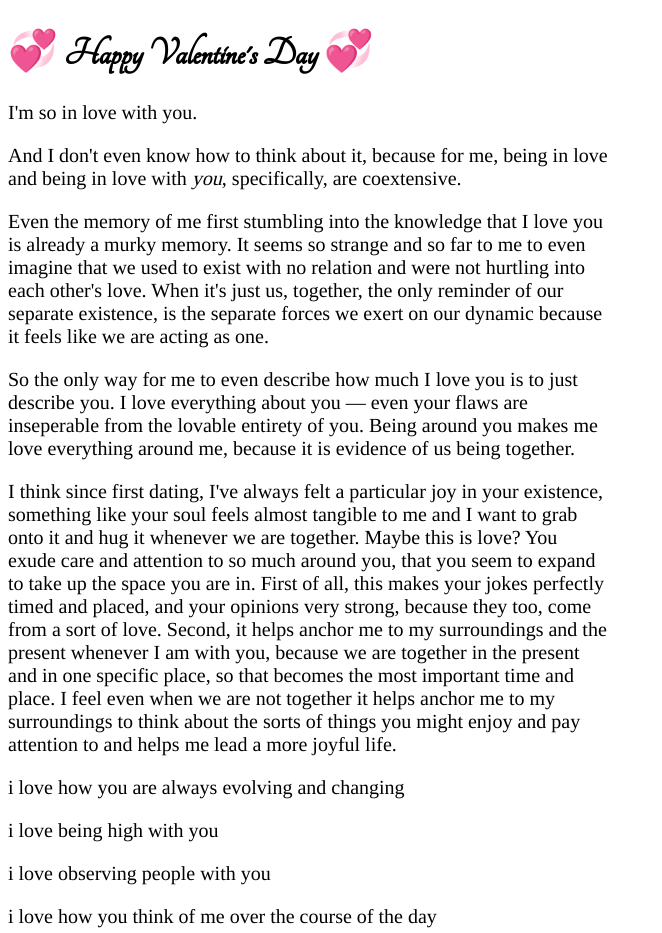
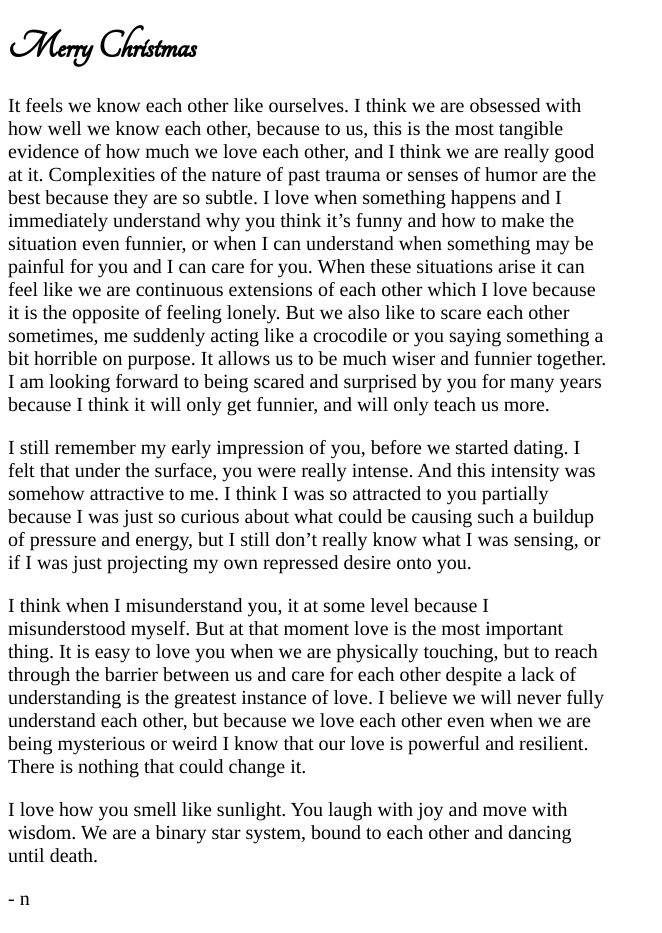
Before and after one commit to noahsthompson/yqandn, a plain HTML site: page index.html in a window 1280 px wide. Shown: the top 933 px of the page, without its empty margins (0-662 px from the left). Drawn offline with Linux system fonts and the light colour scheme.

Commit message:
christmas letter

```diff
--- a/index.html
+++ b/index.html
@@ -19,6 +19,20 @@
     <link rel="stylesheet" href="style.css" />
 </head>
 
+<h1> Merry Christmas </h1>
+<body>
+<p>It feels we know each other like ourselves. I think we are obsessed with how well we know each other, because to us, this is the most tangible evidence of how much we love each other, and I think we are really good at it. Complexities of the nature of past trauma or senses of humor are the best because they are so subtle. I love when something happens and I immediately understand why you think it’s funny and how to make the situation even funnier, or when I can understand when something may be painful for you and I can care for you. When these situations arise it can feel like we are continuous extensions of each other which I love because it is the opposite of feeling lonely. But we also like to scare each other sometimes, me suddenly acting like a crocodile or you saying something a bit horrible on purpose. It allows us to be much wiser and funnier together. I am looking forward to being scared and surprised by you for many years because I think it will only get funnier, and will only teach us more.</p>
+
+<p>I still remember my early impression of you, before we started dating. I felt that under the surface, you were really intense. And this intensity was somehow attractive to me. I think I was so attracted to you partially because I was just so curious about what could be causing such a buildup of pressure and energy, but I still don’t really know what I was sensing, or if I was just projecting my own repressed desire onto you.</p>
+
+<p>I think when I misunderstand you, it at some level because I misunderstood myself. But at that moment love is the most important thing. It is easy to love you when we are physically touching, but to reach through the barrier between us and care for each other despite a lack of understanding is the greatest instance of love. I believe we will never fully understand each other, but because we love each other even when we are being mysterious or weird I know that our love is powerful and resilient. There is nothing that could change it.</p>
+
+<p>I love how you smell like sunlight.
+You laugh with joy and move with wisdom.
+We are a binary star system, bound to each other and dancing until death.</p>
+
+- n
+</body>
 
 <h1> 💞 Happy Valentine's Day 💞 </h1>
 <body>
```
